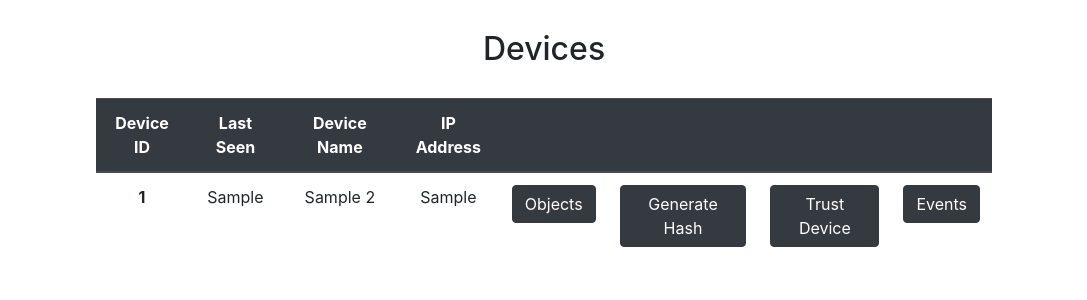
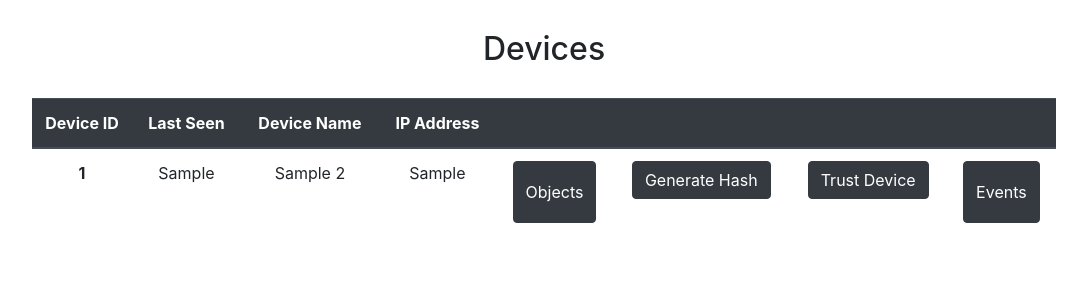
Before and after one commit to jahidali25499/BASIEM, a PHP site: page / in a window 1280 px wide. Shown: the part 56-356 px from the top of the page, without its empty margins (96-1183 px from the left). Run offline with PHP 8.4, Linux system fonts and the light colour scheme; tables that the repository leaves empty or names only in its code hold one stand-in row (values such as "Sample post"); data that the repository does not hold is empty.

Commit message:
Update index.php

```diff
--- a/web_interface/index.php
+++ b/web_interface/index.php
@@ -18,10 +18,10 @@ $resultCheck = mysqli_num_rows($result);
 </h2>
 <body>
 
-<table id="devices_table" class="table table-hover" style="width:70%; text-align:center">
+<table id="devices_table" class="table table-hover" style="width:80%; text-align:center">
   <thead class="thead-dark">
     <tr>
-      <th scope="col">Device ID</th>
+      <th scope="col" style="width:100px">Device ID</th>
       <th scope="col">Last Seen</th>
       <th scope="col">Device Name</th>
       <th scope="col">IP Address</th>
@@ -42,10 +42,10 @@ while($rows=mysqli_fetch_assoc($result))
       <td><?php echo $rows['lastseen']; ?></td>
       <td><?php echo $rows['devicename']; ?></td>
       <td><?php echo $rows['ip_addr']; ?></td>
-      <td><button type="button" class="btn btn-dark"><a href="<?php $device_name = $rows['devicename']; echo 'properties.php?name='.$device_name; ?>" style="color: white">Objects</a></button></td>
+      <td><button type="button" class="btn btn-dark" style="height:62px"><a href="<?php $device_name = $rows['devicename']; echo 'properties.php?name='.$device_name; ?>" style="color: white">Objects</a></button></td>
       <td><button type="button" class="btn btn-dark"><a href="<?php $device_name=$rows['devicename']; $device_num=$rows['deviceid']; echo 'hash.php?device_name='.$device_name.'&device_num='.$device_num; ?>" style="color: white" onclick="return confirm('Generate hash for this device?')">Generate Hash</a></button></td>
       <td><button type="button" class="btn btn-dark"><a href="<?php $device_name=$rows['devicename']; $device_num=$rows['deviceid']; echo 'trust_device.php?device_name='.$device_name.'&device_num='.$device_num; ?>" style="color: white" onclick="return confirm('Trust this device?')">Trust Device</a></button></td>
-      <td><button type="button" class="btn btn-dark"><a href="<?php $device_name=$rows['devicename']; echo 'graph.php?name='.$device_name; ?>" style="color: white">Events</a></button></td>
+      <td><button type="button" class="btn btn-dark" style="height:62px"><a href="<?php $device_name=$rows['devicename']; echo 'graph.php?name='.$device_name; ?>" style="color: white">Events</a></button></td>
     </tr>
   </tbody>
 
```
